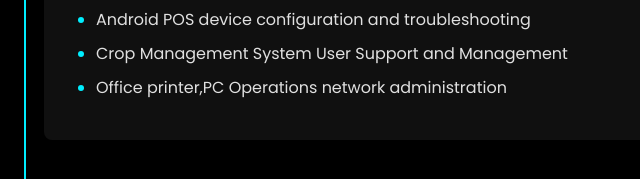
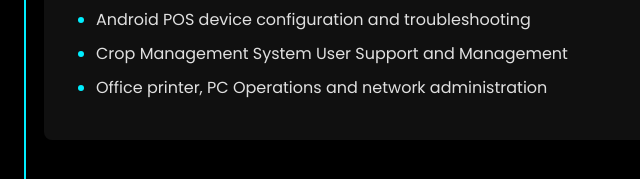
Before and after one commit to paulcbmumbi-cyberWorkSpace/CyberWorkSpacePortfolio, a plain HTML site: page index.html in a window 1280 px wide. Shown: the part 2821-3000 px from the top of the page, 236-876 px from the left. Drawn offline with Linux system fonts and the light colour scheme.

Commit message:
Exprience section  spacing

```diff
--- a/index.html
+++ b/index.html
@@ -206,7 +206,7 @@
                         <ul>
                             <li>Android POS device configuration and troubleshooting</li>
                             <li>Crop Management System User Support and Management</li>
-                            <li>Office printer,PC Operations network administration</li>
+                            <li>Office printer, PC Operations and network administration</li>
                         </ul>
                     </div>
                 </div>
```
